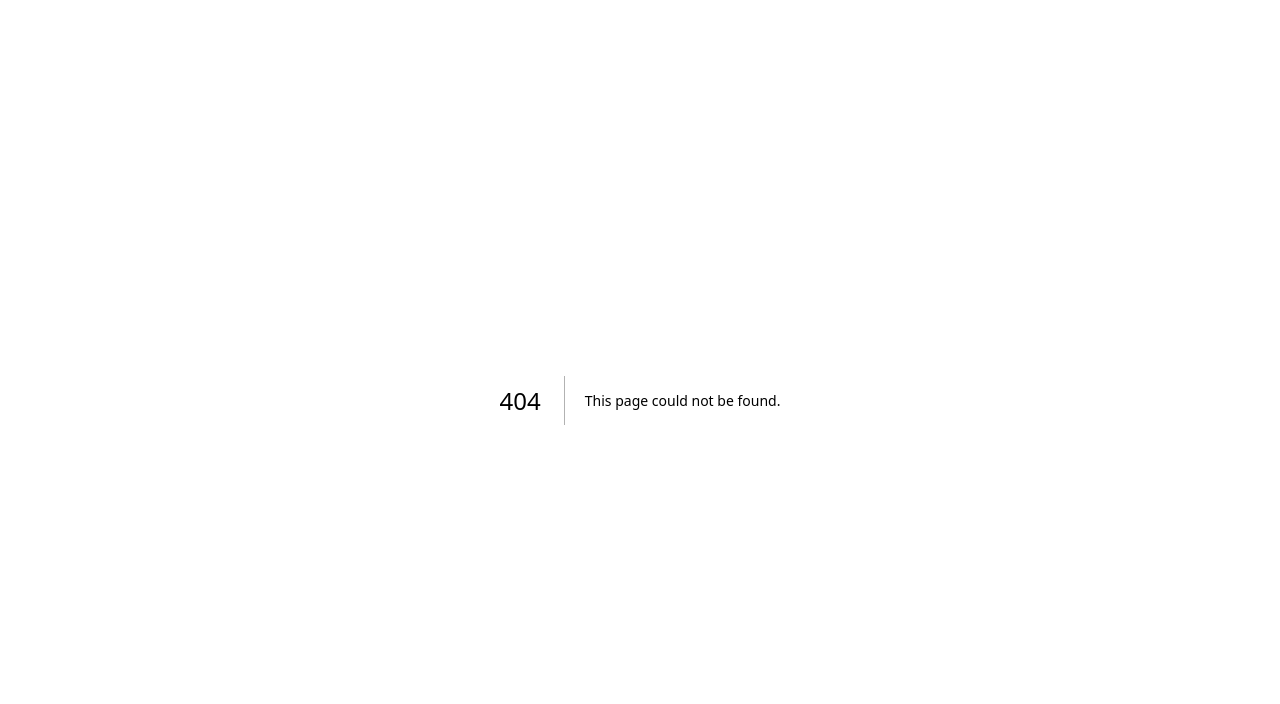
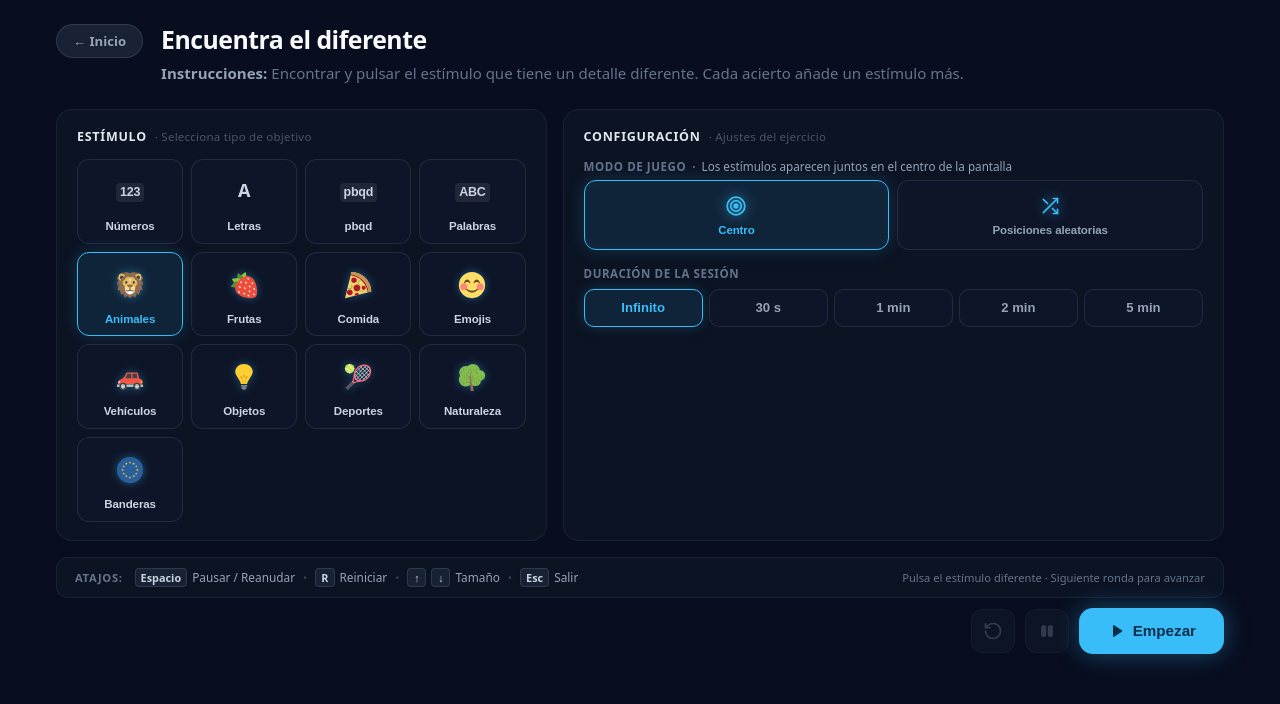
Before and after one commit to belencera/eyevt-app, a Next.js app: page /games/odd-one-out in a window 1280 px wide. Before the commit this address had no page. Shown: the top 704 px of the page. Built offline with nearby package versions, Linux system fonts and the light colour scheme.

Commit message:
fix: detalles visibles y resumen al salir en Encuentra el diferente

```diff
--- a/app/components/previews.css
+++ b/app/components/previews.css
@@ -364,6 +364,28 @@
   73%, 100% { opacity: 0; }
 }
 
+/* Encuentra el diferente: el estímulo sin detalle se ilumina como encontrado */
+.odd-item circle {
+  stroke: rgba(56, 189, 248, 0.4);
+  stroke-width: 1.5;
+  fill: rgba(15, 23, 42, 0.6);
+}
+
+.odd-item .odd-item-detail {
+  stroke: none;
+  fill: rgba(56, 189, 248, 0.7);
+}
+
+.odd-item-different circle {
+  animation: oddItemFound 3s infinite ease-in-out;
+}
+
+@keyframes oddItemFound {
+  0%, 45% { stroke: rgba(56, 189, 248, 0.4); fill: rgba(15, 23, 42, 0.6); filter: none; }
+  55%, 85% { stroke: #38bdf8; fill: rgba(56, 189, 248, 0.25); filter: drop-shadow(0 0 6px #38bdf8); }
+  95%, 100% { stroke: rgba(56, 189, 248, 0.4); fill: rgba(15, 23, 42, 0.6); filter: none; }
+}
+
 /* Memoria secuencial: línea que une los estímulos en orden */
 .sequence-track {
   stroke: rgba(56, 189, 248, 0.25);
--- a/app/games/odd-one-out/data/svgDetail.js
+++ b/app/games/odd-one-out/data/svgDetail.js
@@ -13,7 +13,9 @@ import { pickRandom } from '../../_shared/utils/random'
 import { DETAIL_MAX_RATIO, DETAIL_MIN_RATIO } from './constants'
 
 const RENDER_PX = 96 // Tamaño del dibujo al comparar
-const PIXEL_THRESHOLD = 48 // Diferencia mínima (suma RGBA) para contar un píxel como cambiado
+const BACKGROUND = [15, 23, 42] // Fondo oscuro del juego (#0f172a): un contorno oscuro que se quita no se ve
+const DRAWN_THRESHOLD = 90 // Diferencia de color (suma RGB) con el fondo para considerar un píxel parte del dibujo
+const CHANGE_THRESHOLD = 180 // Diferencia de color para que un cambio se vea (deja fuera contornos oscuros)
 const SHAPE_SELECTOR = 'path, circle, ellipse, rect, polygon, polyline, line'
 const NON_RENDERED_PARENTS = 'defs, clipPath, mask, pattern, symbol, marker'
 
@@ -65,7 +67,7 @@ function serializeWithout(text, detail) {
 
 const toBlobUrl = (svgText) => URL.createObjectURL(new Blob([svgText], { type: 'image/svg+xml' }))
 
-/** Píxeles RGBA del SVG dibujado a RENDER_PX */
+/** Píxeles RGBA del SVG dibujado a RENDER_PX sobre el fondo del juego */
 async function rasterize(svgText) {
   const url = toBlobUrl(svgText)
   try {
@@ -76,6 +78,8 @@ async function rasterize(svgText) {
     canvas.width = RENDER_PX
     canvas.height = RENDER_PX
     const ctx = canvas.getContext('2d', { willReadFrequently: true })
+    ctx.fillStyle = `rgb(${BACKGROUND.join(',')})`
+    ctx.fillRect(0, 0, RENDER_PX, RENDER_PX)
     ctx.drawImage(img, 0, 0, RENDER_PX, RENDER_PX)
     return ctx.getImageData(0, 0, RENDER_PX, RENDER_PX).data
   } finally {
@@ -83,18 +87,17 @@ async function rasterize(svgText) {
   }
 }
 
-/** Proporción del dibujo (píxeles no transparentes del original) que cambia */
+/** Diferencia de color (suma RGB) entre el píxel `i` de `a` y el color `b` (lista RGB o píxeles) */
+const colorDiff = (a, i, b, j = 0) =>
+  Math.abs(a[i] - b[j]) + Math.abs(a[i + 1] - b[j + 1]) + Math.abs(a[i + 2] - b[j + 2])
+
+/** Proporción del dibujo (píxeles que se distinguen del fondo) que cambia a simple vista */
 function getChangeRatio(base, modified) {
   let drawn = 0
   let changed = 0
   for (let i = 0; i < base.length; i += 4) {
-    if (base[i + 3] > 0) drawn++
-    const diff =
-      Math.abs(base[i] - modified[i]) +
-      Math.abs(base[i + 1] - modified[i + 1]) +
-      Math.abs(base[i + 2] - modified[i + 2]) +
-      Math.abs(base[i + 3] - modified[i + 3])
-    if (diff > PIXEL_THRESHOLD) changed++
+    if (colorDiff(base, i, BACKGROUND) > DRAWN_THRESHOLD) drawn++
+    if (colorDiff(base, i, modified, i) > CHANGE_THRESHOLD) changed++
   }
   return drawn > 0 ? changed / drawn : 0
 }
--- a/app/games/odd-one-out/hooks/useOddOneGame.js
+++ b/app/games/odd-one-out/hooks/useOddOneGame.js
@@ -27,6 +27,7 @@ const releaseOddImage = (round) => {
  * - Mientras se juega una pantalla se prepara el estímulo de la siguiente (en ilustraciones tarda).
  * - El tiempo de respuesta no cuenta las pausas.
  * - En duración "Infinito", ODD_ONE_INFINITE_MAX_FAILS fallos seguidos terminan la sesión.
+ * - Al salir (Esc o reinicio) se muestra el resumen si se ha respondido alguna pantalla.
  *
  * @param {{ stimulus: object, scattered?: boolean }} params
  */
@@ -143,6 +144,13 @@ export function useOddOneGame({ stimulus, scattered = false }) {
     startRound(isCorrect ? count + 1 : count)
   }
 
+  // Salir (Esc o reinicio): resumen de lo jugado hasta ese momento
+  const handleExit = () => {
+    const showSummary = session.started && stats.total > 0
+    session.handleReset()
+    if (showSummary) setSummaryOpen(true)
+  }
+
   const restartFromSummary = () => {
     setSummaryOpen(false)
     session.handleStart()
@@ -152,7 +160,7 @@ export function useOddOneGame({ stimulus, scattered = false }) {
   const averageSeconds = stats.total > 0 ? (stats.responseMs / stats.total / 1000).toFixed(1) : '0.0'
 
   return {
-    session,
+    session: { ...session, handleReset: handleExit },
     phase,
     count,
     round,
--- /dev/null
+++ b/app/games/odd-one-out/page.js
@@ -0,0 +1,102 @@
+'use client'
+
+import { useState } from 'react'
+import {
+  GameShell,
+  LevelStatus,
+  ModeSelector,
+  SessionSummary,
+  StimulusGrid,
+  StimulusExtraControls,
+  useStimulusManager,
+  IconRandom,
+  IconTarget,
+  DEFAULT_POSITION_MODE,
+  POSITION_MODES,
+} from '../_shared'
+import { OddOneBoard } from './components/OddOneBoard'
+import { useOddOneGame } from './hooks/useOddOneGame'
+import {
+  DEFAULT_ODD_ONE_STIMULUS,
+  ODD_ONE_SHORTCUTS_HINT,
+  ODD_ONE_SIZE_FACTOR,
+  ODD_ONE_STIMULUS_OPTIONS,
+} from './data/constants'
+
+const ODD_ONE_HINT =
+  'Encontrar y pulsar el estímulo que tiene un detalle diferente. Cada acierto añade un estímulo más.'
+
+const MODE_ICONS = {
+  center: <IconTarget />,
+  scattered: <IconRandom />,
+}
+
+const MODE_OPTIONS = POSITION_MODES.map((m) => ({ ...m, icon: MODE_ICONS[m.value] }))
+
+export default function OddOneOutGame() {
+  const [mode, setMode] = useState(DEFAULT_POSITION_MODE) // 'center' | 'scattered'
+
+  const stimulus = useStimulusManager(DEFAULT_ODD_ONE_STIMULUS)
+  const game = useOddOneGame({ stimulus, scattered: mode === 'scattered' })
+  const { session } = game
+
+  return (
+    <GameShell
+      title="Encuentra el diferente"
+      hint={ODD_ONE_HINT}
+      session={session}
+      stimulus={stimulus}
+      gameControls={
+        <ModeSelector
+          id="odd-one-out-mode"
+          label="Modo de juego"
+          description={POSITION_MODES.find((m) => m.value === mode)?.description}
+          value={mode}
+          options={MODE_OPTIONS}
+          disabled={!session.isIdle}
+          onChange={setMode}
+        />
+      }
+      stimulusGrid={
+        <StimulusGrid
+          value={stimulus.stimulusType}
+          options={ODD_ONE_STIMULUS_OPTIONS}
+          disabled={!session.isIdle}
+          onChange={stimulus.handleStimulusChange}
+        />
+      }
+      extraControls={
+        <StimulusExtraControls
+          stimulus={stimulus}
+          disabled={!session.isIdle}
+          prefix="odd-one-out"
+          showSize={false}
+        />
+      }
+      shortcuts={[]}
+      shortcutsHint={ODD_ONE_SHORTCUTS_HINT}
+    >
+      {session.started && game.round && (
+        <>
+          <LevelStatus level={game.count} />
+
+          <OddOneBoard
+            key={game.round.key + game.count}
+            type={stimulus.stimulusType}
+            items={game.round.items}
+            oddIndex={game.round.oddIndex}
+            positions={game.round.positions}
+            stimulusPx={stimulus.sizePx * ODD_ONE_SIZE_FACTOR}
+            selected={game.selected}
+            disabled={game.phase !== 'responding'}
+            isPaused={session.isPaused}
+            onSelect={game.select}
+            onNext={game.isAnswered ? game.nextRound : undefined}
+          />
+        </>
+      )}
+
+      <SessionSummary {...game.summary} />
+    </GameShell>
+  )
+}
```
Also changed, not shown: app/components/GamePreviews.js (+18 -0 lines), app/data/categories.js (+7 -0 lines), 1 other file (tests, documents, lock files or other folders).
